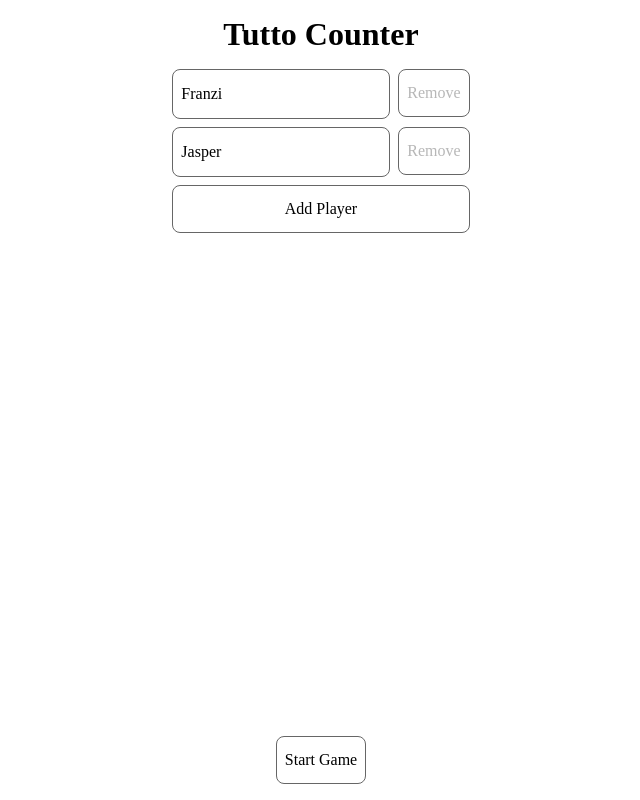
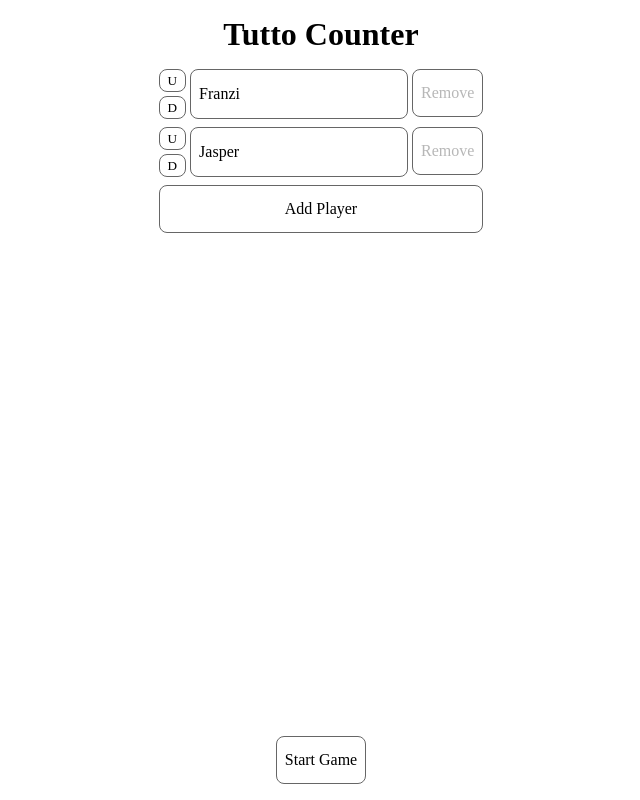
Before and after one commit to JasperBischof/tutto-counter, a Vue app: page / in a window 1280 px wide. Shown: the whole page, without its empty margins (319-959 px from the left). Built offline with nearby package versions, Linux system fonts and the light colour scheme; the HTML template or start-up script is replaced by a standard one; a web font is replaced by a local one.

Commit message:
added function for moving player

```diff
--- a/src/App.vue
+++ b/src/App.vue
@@ -37,14 +37,21 @@ function renamePlayer(id: string, newName: string) {
   );
 }
 
-//Todo: moveplayer function
-// function movePlayer(id: string, direction: "up" | "down") {
-//   const index = players.value.findIndex((player) => player.id === id);
-//   if (index === -1) return;
-//   const newIndex = direction === "up" ? index - 1 : index +1;
-//   if (newIndex < 0 || newIndex >= players.value.length) return;
-//   const newPlayers = [...players.value];
-// }
+function movePlayer(id: string, direction: "up" | "down") {
+  const index = players.value.findIndex((player) => player.id === id);
+  if (index === -1) return;
+  const newIndex = direction === "up" ? index - 1 : index + 1;
+  if (newIndex < 0 || newIndex >= players.value.length) return;
+  const newPlayers = [...players.value];
+  const currentPlayer = newPlayers[index];
+  const targetPlayer = newPlayers[newIndex];
+
+  if (!currentPlayer || !targetPlayer) return;
+
+  newPlayers[index] = targetPlayer;
+  newPlayers[newIndex] = currentPlayer;
+  players.value = newPlayers;
+}
 
 function startRound() {
   const namedPlayers = players.value.map((player, index) => ({
@@ -68,6 +75,7 @@ function restart() {
       :removePlayer="removePlayer"
       :renamePlayer="renamePlayer"
       :onStart="startRound"
+      :movePlayer="movePlayer"
     />
     <GameOver
       v-else-if="game.winner"
--- a/src/components/PlayerSetup.vue
+++ b/src/components/PlayerSetup.vue
@@ -8,7 +8,7 @@ defineProps<{
   addPlayer: () => void;
   removePlayer: (id: string) => void;
   renamePlayer: (id: string, newName: string) => void;
-  //onMove missing
+  movePlayer: (id: string, direction: "up" | "down") => void;
   onStart: () => void;
 }>();
 </script>
@@ -18,6 +18,10 @@ defineProps<{
     <h1>Tutto Counter</h1>
     <ul class="player-list">
       <li v-for="player in players" :key="player.id">
+        <div class="order-buttons">
+          <button @click="movePlayer(player.id, 'up')">U</button>
+          <button @click="movePlayer(player.id, 'down')">D</button>
+        </div>
         <input
           type="text"
           v-model="player.name"
@@ -44,6 +48,15 @@ defineProps<{
 </template>
 
 <style scoped>
+.order-buttons {
+  display: flex;
+  flex-direction: column;
+  gap: 0.25rem;
+  button {
+    font-size: 0.825rem;
+    flex: 1;
+  }
+}
 .actionButtons {
   display: flex;
   gap: 0.5rem;
@@ -86,7 +99,7 @@ button {
 li {
   display: flex;
   flex-direction: row;
-  gap: 0.5rem;
+  gap: 0.25rem;
 }
 ul {
   display: flex;
```
